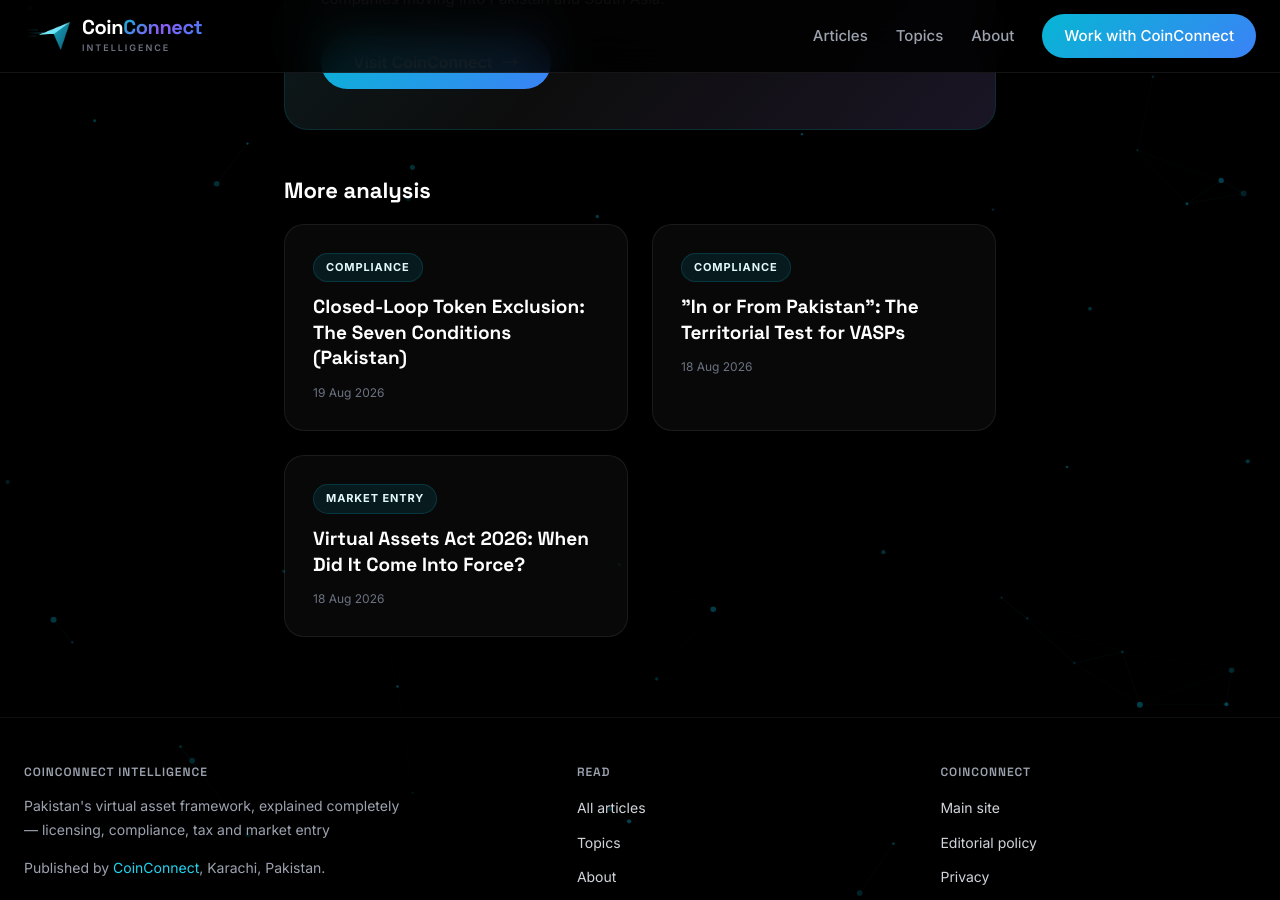
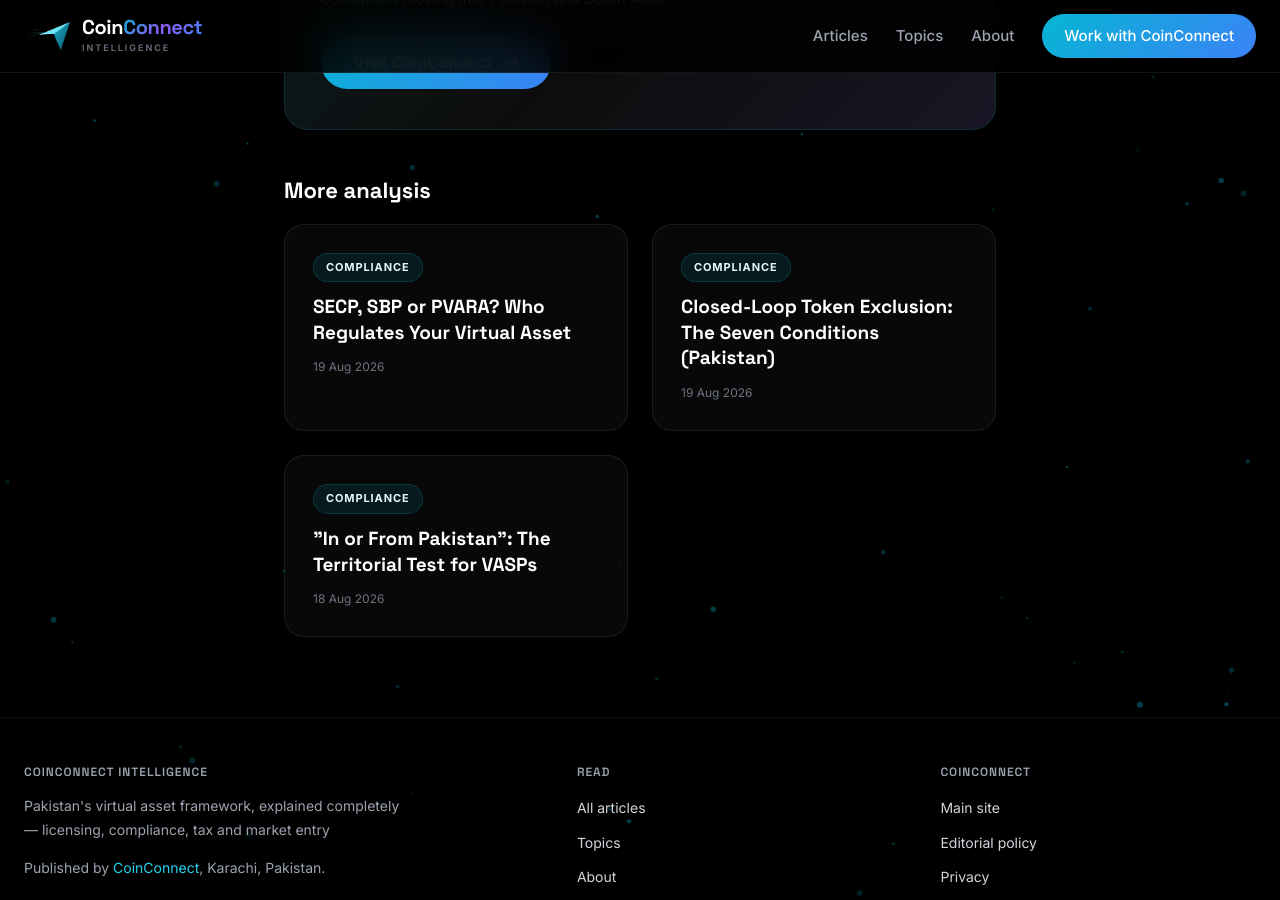
Before and after one commit to coinconnect-pk/coinconnect-pk.github.io, a Jekyll site: the page built from _posts/2026-08-08-who-needs-a-pvara-licence-in-pakistan.md, in a window 1280 px wide and 900 px high, scrolled down 5807 px. Built offline with Jekyll 4.4.1, drawn with Linux system fonts in a browser that asks for light colours; part of the change alters nothing that is shown.

Commit message:
Publish article for 2026-08-19

```diff
--- a/_data/linkmap.yml
+++ b/_data/linkmap.yml
@@ -307,3 +307,6 @@ blog:
   - url: "https://blog.coinconnect.site/closed-loop-token-exclusion-the-seven-conditions-pakistan/"
     title: "Closed-Loop Token Exclusion: The Seven Conditions (Pakistan)"
     topics: [closed, loop, token, exclusion, seven, conditions, compliance]
+  - url: "https://blog.coinconnect.site/secp-sbp-or-pvara-who-regulates-your-virtual-asset/"
+    title: "SECP, SBP or PVARA? Who Regulates Your Virtual Asset"
+    topics: [secp, sbp, pvara, regulates, your, virtual, asset, compliance]
--- a/_data/published-log.csv
+++ b/_data/published-log.csv
@@ -22,3 +22,4 @@ date,source,title,words
 2026-08-18,queue,"Virtual Assets Act 2026: When Did It Come Into Force?",1723
 2026-08-18,queue,"\'In or From Pakistan\': The Territorial Test for VASPs",2312
 2026-08-19,queue,"Closed-Loop Token Exclusion: The Seven Conditions (Pakistan)",1879
+2026-08-19,queue,"SECP, SBP or PVARA? Who Regulates Your Virtual Asset",2167
--- a/_queue/024-secp-sbp-or-pvara-who-regulates-your-virtual-asset.md
+++ b/_posts/2026-08-19-secp-sbp-or-pvara-who-regulates-your-virtual-asset.md
@@ -1,7 +1,7 @@
 ---
 layout: post
 title: "SECP, SBP or PVARA? Who Regulates Your Virtual Asset"
-date: 2026-01-01 09:00:00 +0500
+date: 2026-08-19 20:03:13 +0500
 categories: [Compliance]
 author: "Malik Abbas"
 description: "Which digital assets fall outside PVARA to the SBP or SECP under the Virtual Assets Act 2026, and how PVARA classifies borderline instruments."
@@ -106,15 +106,3 @@ The [PVARA licence guide](https://www.coinconnect.site/pvara-guide) sets out the
 This analysis was prepared by the CoinConnect research desk from the Virtual Assets Act, 2026 as passed by the National Assembly, the PVARA No Objection Certificate Regulations 2025, and the PVARA Sandbox Guidelines 2026, read as published. Where practice is not yet settled or guidance has not been issued — in particular on the interaction between the section 2(2)(b) carve-out and the distributed ledger technology exception in the definition of "Virtual Asset" — that is stated above.
 
 Regulatory positions change and specific requirements should be verified against the current position published by the relevant authority before you act on them. This is information and analysis, not legal advice, and it does not create an advisory relationship. Take professional advice on your own circumstances.
-
-## Flags for Malik
-
-1. **Genuine drafting tension flagged, not resolved.** Section 2(2)(b) carves out securities/derivatives within SBP/SECP jurisdiction, but the s.3(1)(xxxi) definition of "Virtual Asset" excludes securities "except where represented, issued, or transferred using distributed ledger technology". Read literally, a tokenised equity is both carved out and pulled in. I have flagged this openly and pointed readers to the classification power as the procedural resolution rather than asserting an answer. Worth your view on whether we take a firmer position.
-
-2. **Sandbox Guidelines reference the Ordinance, the Act supersedes it.** The Sandbox Guidelines 2026 cite the Virtual Assets Ordinance, 2025 sections 42–45 throughout; the Act's sandbox provision is s.35 and s.74 saves acts done under the Ordinance. I have cited the Act for the sandbox power and the Guidelines only for operational content, avoiding Ordinance section numbers. Consider whether we should write a standalone piece on the Ordinance-to-Act renumbering.
-
-3. **"Consultation is mandatory."** The s.9(1)(f) wording is "subject to consultation with the State Bank of Pakistan or the Securities and Exchange Commission of Pakistan where the asset exhibits characteristics falling within their respective mandates". I read "subject to" as mandatory in that circumstance. Flagging in case you read it as a condition on PVARA's power rather than a duty owed to applicants.
-
-4. **No PVARA determination/no-action procedure exists yet in the documents.** Section 35(3) permits no-objection statements and no-action communications "in accordance with Regulations", and the Sandbox Guidelines cover No-Action Relief. But there is no published standalone classification-ruling procedure. I have described the route generally rather than inventing a form or timeline.
-
-5. **Word count approx. 1,760. Title 51 characters. Description 148 characters. 11 internal links.**
```
